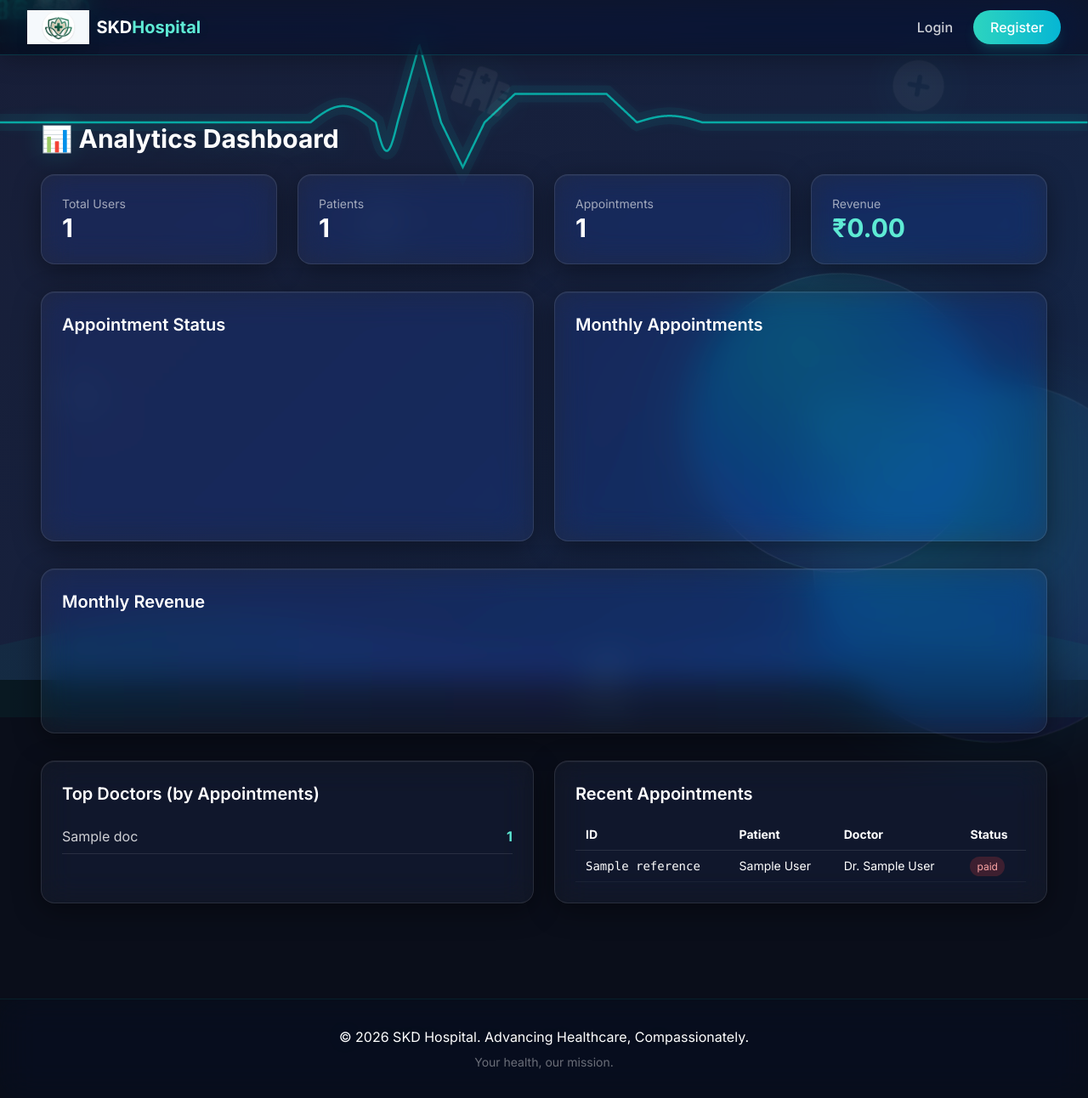
After one commit to udayteck/HOSPITAL-SELF-MANAGEMENT, a Flask app: template app/templates/admin_analytics.html in a window 1280 px wide. The commit adds this page. Shown: the whole page at 85% size. Run offline with Flask 3, Linux system fonts and the light colour scheme; the template is opened without the code that fills it: most values are stand-ins (such as "Sample title", 1, 10 or a date in 2020); a map, chart or similar area stays blank; parts of the project's set-up code (start-up, migrations or seed data) failed here and were passed over; some libraries are stand-ins or nearby versions.

Commit message:
Refactor admin templates to avoid linter warnings using JSON data blocks

```diff
--- /dev/null
+++ b/app/templates/admin_analytics.html
@@ -0,0 +1,217 @@
+{% extends "base.html" %}
+
+{% block extra_css %}
+<script src="https://cdn.jsdelivr.net/npm/chart.js"></script>
+{% endblock %}
+
+{% block content %}
+<div class="container mx-auto px-4 py-8">
+    <h1 class="text-3xl font-bold text-white text-glow mb-6">📊 Analytics Dashboard</h1>
+
+    <!-- Summary Cards -->
+    <div class="grid grid-cols-1 sm:grid-cols-2 lg:grid-cols-4 gap-6 mb-8">
+        <div class="glass p-6 rounded-2xl">
+            <p class="text-white/60 text-sm">Total Users</p>
+            <p class="text-3xl font-bold text-white">{{ total_users }}</p>
+        </div>
+        <div class="glass p-6 rounded-2xl">
+            <p class="text-white/60 text-sm">Patients</p>
+            <p class="text-3xl font-bold text-white">{{ total_patients }}</p>
+        </div>
+        <div class="glass p-6 rounded-2xl">
+            <p class="text-white/60 text-sm">Appointments</p>
+            <p class="text-3xl font-bold text-white">{{ total_appointments }}</p>
+        </div>
+        <div class="glass p-6 rounded-2xl">
+            <p class="text-white/60 text-sm">Revenue</p>
+            <p class="text-3xl font-bold text-teal-300">₹{{ "%.2f"|format(total_revenue) }}</p>
+        </div>
+    </div>
+
+    <!-- Charts Row -->
+    <div class="grid grid-cols-1 lg:grid-cols-2 gap-6 mb-8">
+        <!-- Appointment Status (Doughnut) -->
+        <div class="glass p-6 rounded-2xl">
+            <h2 class="text-xl font-semibold text-white mb-4">Appointment Status</h2>
+            <canvas id="statusChart" height="200"></canvas>
+        </div>
+        <!-- Monthly Appointments (Bar) -->
+        <div class="glass p-6 rounded-2xl">
+            <h2 class="text-xl font-semibold text-white mb-4">Monthly Appointments</h2>
+            <canvas id="appointmentsChart" height="200"></canvas>
+        </div>
+    </div>
+
+    <!-- Monthly Revenue Chart -->
+    <div class="glass p-6 rounded-2xl mb-8">
+        <h2 class="text-xl font-semibold text-white mb-4">Monthly Revenue</h2>
+        <canvas id="revenueChart" height="100"></canvas>
+    </div>
+
+    <!-- Top Doctors & Recent Appointments -->
+    <div class="grid grid-cols-1 lg:grid-cols-2 gap-6">
+        <!-- Top Doctors -->
+        <div class="glass p-6 rounded-2xl">
+            <h2 class="text-xl font-semibold text-white mb-4">Top Doctors (by Appointments)</h2>
+            <ul class="space-y-2">
+                {% for doc in top_doctors_data %}
+                <li class="flex justify-between items-center border-b border-white/10 py-2">
+                    <span class="text-white/80">{{ doc.name }}</span>
+                    <span class="text-teal-300 font-bold">{{ doc.count }}</span>
+                </li>
+                {% else %}
+                <li class="text-white/40">No data available.</li>
+                {% endfor %}
+            </ul>
+        </div>
+        <!-- Recent Appointments -->
+        <div class="glass p-6 rounded-2xl">
+            <h2 class="text-xl font-semibold text-white mb-4">Recent Appointments</h2>
+            <div class="overflow-x-auto">
+                <table class="w-full text-white text-sm">
+                    <thead>
+                        <tr class="border-b border-white/10">
+                            <th class="text-left py-2 px-3">ID</th>
+                            <th class="text-left py-2 px-3">Patient</th>
+                            <th class="text-left py-2 px-3">Doctor</th>
+                            <th class="text-left py-2 px-3">Status</th>
+                        </tr>
+                    </thead>
+                    <tbody>
+                        {% for apt in recent_appointments %}
+                        <tr class="border-b border-white/5">
+                            <td class="py-2 px-3 font-mono">{{ apt.reference }}</td>
+                            <td class="py-2 px-3">{{ apt.patient.full_name }}</td>
+                            <td class="py-2 px-3">Dr. {{ apt.doctor.full_name }}</td>
+                            <td class="py-2 px-3">
+                                <span class="px-2 py-1 rounded-full text-xs
+                                    {% if apt.status == 'scheduled' %}bg-green-500/20 text-green-300
+                                    {% elif apt.status == 'completed' %}bg-blue-500/20 text-blue-300
+                                    {% elif apt.status == 'pending' %}bg-yellow-500/20 text-yellow-300
+                                    {% else %}bg-red-500/20 text-red-300{% endif %}">
+                                    {{ apt.status }}
+                                </span>
+                            </td>
+                        </tr>
+                        {% else %}
+                        <tr><td colspan="4" class="py-4 text-center text-white/40">No recent appointments.</td></tr>
+                        {% endfor %}
+                    </tbody>
+                </table>
+            </div>
+        </div>
+    </div>
+</div>
+
+<!-- Data as JSON (no template tags inside main script) -->
+<script id="chartData" type="application/json">
+{
+    "statusData": {
+        "scheduled": {{ status_data.get('scheduled', 0) }},
+        "completed": {{ status_data.get('completed', 0) }},
+        "pending": {{ status_data.get('pending', 0) }},
+        "cancelled": {{ status_data.get('cancelled', 0) }}
+    },
+    "monthlyLabels": {{ monthly_labels|tojson|safe }},
+    "monthlyAppointments": {{ monthly_appointments|tojson|safe }},
+    "monthlyRevenue": {{ monthly_revenue|tojson|safe }}
+}
+</script>
+
+<script>
+    document.addEventListener('DOMContentLoaded', function() {
+        // Parse the data from the JSON script tag
+        var data = JSON.parse(document.getElementById('chartData').textContent);
+
+        // Status Chart (Doughnut)
+        var statusCtx = document.getElementById('statusChart').getContext('2d');
+        new Chart(statusCtx, {
+            type: 'doughnut',
+            data: {
+                labels: ['Scheduled', 'Completed', 'Pending', 'Cancelled'],
+                datasets: [{
+                    data: [
+                        data.statusData.scheduled,
+                        data.statusData.completed,
+                        data.statusData.pending,
+                        data.statusData.cancelled
+                    ],
+                    backgroundColor: ['#00ccb0', '#34d399', '#fbbf24', '#f87171'],
+                    borderColor: 'transparent'
+                }]
+            },
+            options: {
+                responsive: true,
+                plugins: {
+                    legend: { labels: { color: '#fff' } }
+                }
+            }
+        });
+
+        // Monthly Appointments (Bar)
+        var apptCtx = document.getElementById('appointmentsChart').getContext('2d');
+        new Chart(apptCtx, {
+            type: 'bar',
+            data: {
+                labels: data.monthlyLabels,
+                datasets: [{
+                    label: 'Appointments',
+                    data: data.monthlyAppointments,
+                    backgroundColor: 'rgba(0, 206, 176, 0.6)',
+                    borderColor: '#00ccb0',
+                    borderWidth: 1
+                }]
+            },
+            options: {
+                responsive: true,
+                plugins: {
+                    legend: { labels: { color: '#fff' } }
+                },
+                scales: {
+                    y: {
+                        ticks: { color: '#ccc' },
+                        grid: { color: 'rgba(255,255,255,0.1)' }
+                    },
+                    x: {
+                        ticks: { color: '#ccc' },
+                        grid: { display: false }
+                    }
+                }
+            }
+        });
+
+        // Monthly Revenue (Line)
+        var revCtx = document.getElementById('revenueChart').getContext('2d');
+        new Chart(revCtx, {
+            type: 'line',
+            data: {
+                labels: data.monthlyLabels,
+                datasets: [{
+                    label: 'Revenue (₹)',
+                    data: data.monthlyRevenue,
+                    borderColor: '#00ccb0',
+                    backgroundColor: 'rgba(0, 206, 176, 0.2)',
+                    fill: true,
+                    tension: 0.4
+                }]
+            },
+            options: {
+                responsive: true,
+                plugins: {
+                    legend: { labels: { color: '#fff' } }
+                },
+                scales: {
+                    y: {
+                        ticks: { color: '#ccc', callback: function(value) { return '₹' + value.toFixed(0); } },
+                        grid: { color: 'rgba(255,255,255,0.1)' }
+                    },
+                    x: {
+                        ticks: { color: '#ccc' },
+                        grid: { display: false }
+                    }
+                }
+            }
+        });
+    });
+</script>
+{% endblock %}
```
Also changed, not shown: app/templates/admin_dashboard.html (+26 -8 lines).
